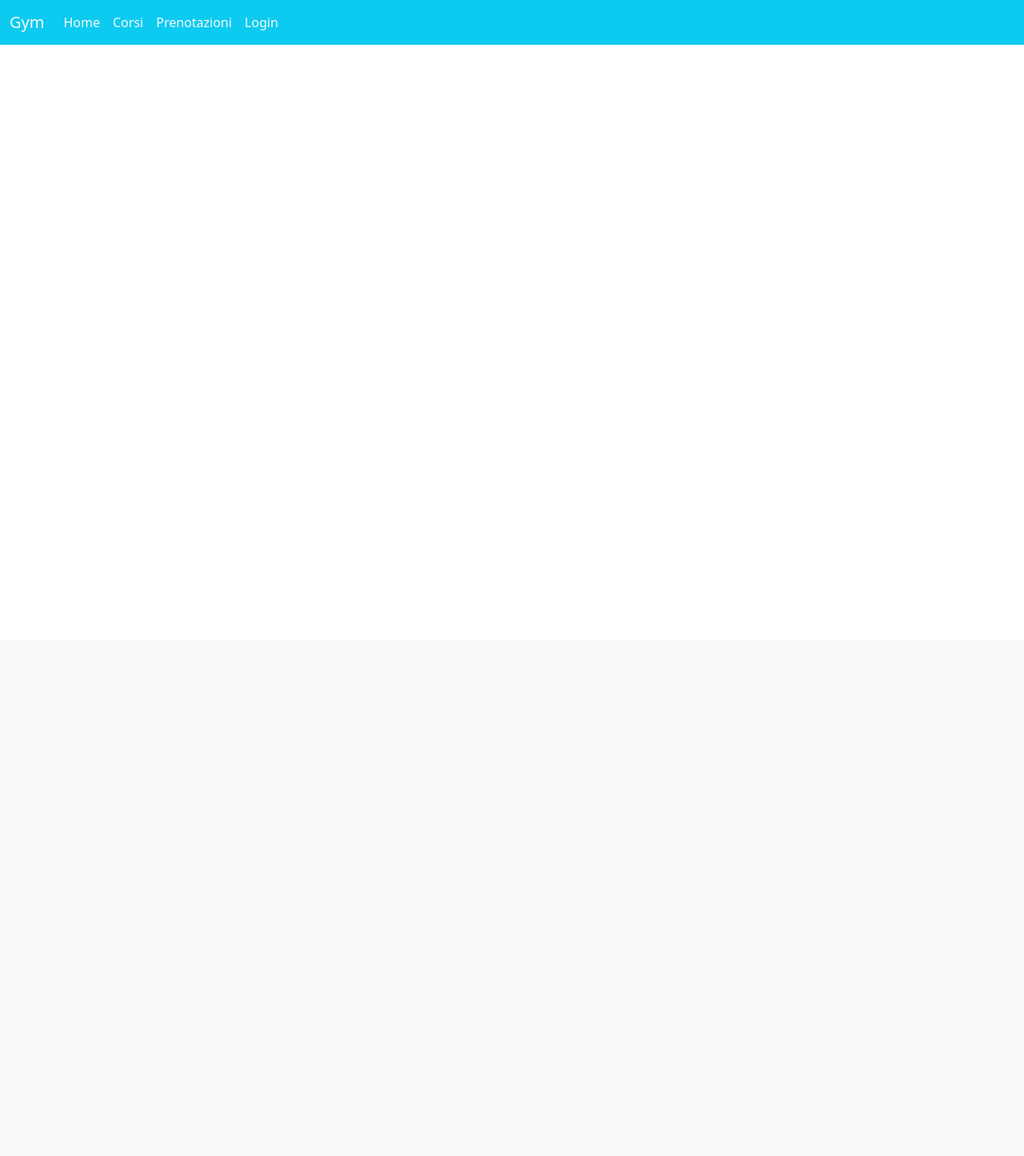
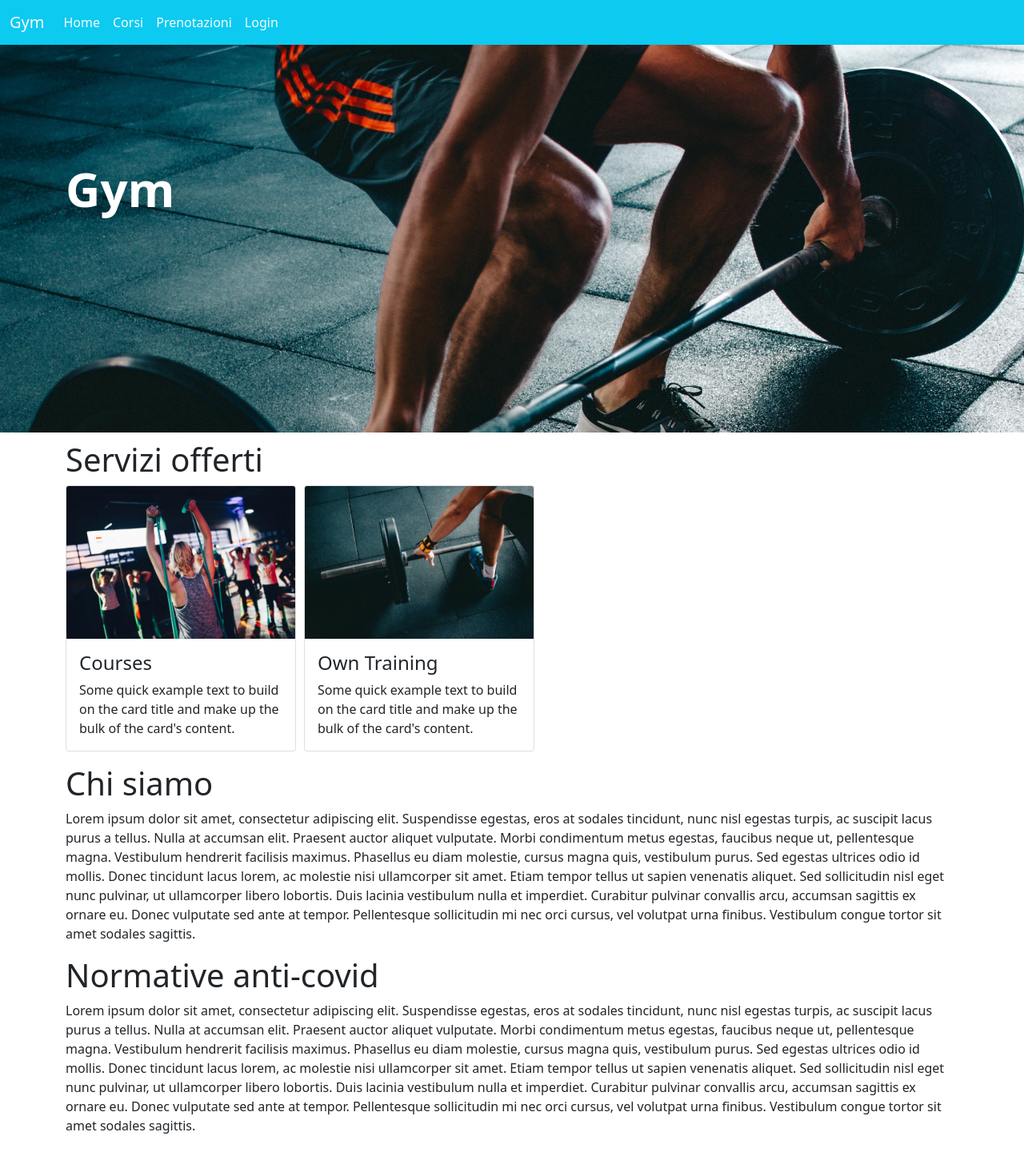
Before and after one commit to Simojoviz/db_project, a Flask app: page / in a window 1280 px wide. Shown: the whole page at 80% size. Before the commit the page ends 56 px from the top, so only its background shows below. Run offline with Flask 2, Linux system fonts and the light colour scheme; some libraries are stand-ins or nearby versions.

Commit message:
improve frontend design

```diff
--- a/templates/home.html
+++ b/templates/home.html
@@ -1,10 +1,48 @@
 {% extends 'base.html' %}
 
 {% block pagebody %}
+<div style="background-image: url('static/banner_home.jpg'); width: 100%; height: 485px; background-size: cover; background-repeat: no-repeat; background-position: center center;">
+  <div class="container">
+    <div style="line-height: 120%; font-weight: 700; position: absolute; top: 25%; color: #FFFFFF; font-size: 60px;">
+      Gym
+    </div>
+  </div>
+</div>
+<div class="container" style="padding-top: 10px; padding-bottom: 10px;">
+  <div>
+    <h1>Servizi offerti</h1>
+    <div class="card " style="width: 18rem; float: left; margin-right: 10px;">
+      <img src="static/courses.jpg" class="card-img-top">
+      <div class="card-body">
+        <h4>Courses</h4>
+        <p class="card-text">Some quick example text to build on the card title and make up the bulk of the card's content.</p>
+      </div>
+    </div>
 
-<ul>
-  {% for u in users %}
-     <li> {{ u }} </li>
-   {% endfor %}
-</ul>
+    <div class="card" style="width: 18rem; margin-left: 10px;">
+      <img src="static/prenotations.jpg" class="card-img-top">
+      <div class="card-body">
+        <h4>Own Training</h4>
+        <p class="card-text">Some quick example text to build on the card title and make up the bulk of the card's content.</p>
+      </div>
+    </div>
+
+  </div>
+
+  <div class="mx-auto mt-3 mb-3">
+    <h1>Chi siamo</h1>
+    <p>Lorem ipsum dolor sit amet, consectetur adipiscing elit. Suspendisse egestas, eros at sodales tincidunt, nunc nisl egestas turpis, ac suscipit lacus purus a tellus. Nulla at accumsan elit. Praesent auctor aliquet vulputate. Morbi condimentum metus egestas, faucibus neque ut, pellentesque magna. Vestibulum hendrerit facilisis maximus. Phasellus eu diam molestie, cursus magna quis, vestibulum purus. Sed egestas ultrices odio id mollis. Donec tincidunt lacus lorem, ac molestie nisi ullamcorper sit amet. Etiam tempor tellus ut sapien venenatis aliquet. Sed sollicitudin nisl eget nunc pulvinar, ut ullamcorper libero lobortis. Duis lacinia vestibulum nulla et imperdiet. Curabitur pulvinar convallis arcu, accumsan sagittis ex ornare eu. Donec vulputate sed ante at tempor. Pellentesque sollicitudin mi nec orci cursus, vel volutpat urna finibus. Vestibulum congue tortor sit amet sodales sagittis.</p>
+  </div>
+
+  <div class="mx-auto mt-3 mb-3">
+    <h1>Normative anti-covid</h1>
+    <p>Lorem ipsum dolor sit amet, consectetur adipiscing elit. Suspendisse egestas, eros at sodales tincidunt, nunc nisl egestas turpis, ac suscipit lacus purus a tellus. Nulla at accumsan elit. Praesent auctor aliquet vulputate. Morbi condimentum metus egestas, faucibus neque ut, pellentesque magna. Vestibulum hendrerit facilisis maximus. Phasellus eu diam molestie, cursus magna quis, vestibulum purus. Sed egestas ultrices odio id mollis. Donec tincidunt lacus lorem, ac molestie nisi ullamcorper sit amet. Etiam tempor tellus ut sapien venenatis aliquet. Sed sollicitudin nisl eget nunc pulvinar, ut ullamcorper libero lobortis. Duis lacinia vestibulum nulla et imperdiet. Curabitur pulvinar convallis arcu, accumsan sagittis ex ornare eu. Donec vulputate sed ante at tempor. Pellentesque sollicitudin mi nec orci cursus, vel volutpat urna finibus. Vestibulum congue tortor sit amet sodales sagittis.</p>
+  </div>
+  <ul>
+    {% for u in users %}
+       <li> {{ u }} </li>
+     {% endfor %}
+  </ul>
+</div>
+
 {% endblock %}
--- a/templates/shifts.html
+++ b/templates/shifts.html
@@ -2,7 +2,7 @@
 
 {% block pagebody %}
 
-<div class="container">
+<div class="container mb-5">
   <h2 class="mb-2">Prenota un Turno</h2>
   <form action="/shifts/load_date" method="POST">
     Insert date:
@@ -46,9 +46,6 @@
     </table>
   </div>
 </div>
-  <form action="/private">
-      <input type="submit", value="Back">
-  </form>
 </div>
 
 {% endblock %}
```
Also changed, not shown: templates/course.html (+7 -0 lines), templates/courses_sign_up.html (+5 -4 lines), templates/login.html (+16 -12 lines), templates/messages.html (+5 -5 lines), templates/prenotations.html (+5 -3 lines), static/banner_home.jpg (added), static/courses.jpg (added), static/prenotations.jpg (added).
